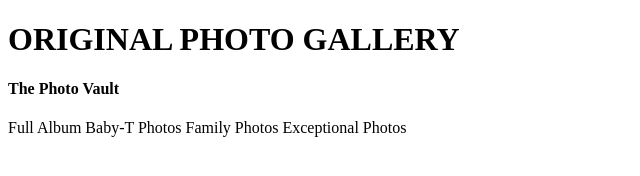
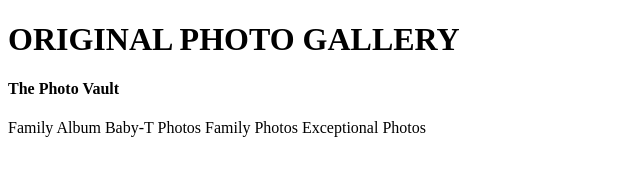
Before and after one commit to Edensel/photovault, a plain HTML site: page index.html in a window 1280 px wide. Shown: the full height of the page, 0-640 px from the left. Drawn offline with Linux system fonts and the light colour scheme.

Commit message:
Changed photocategory full album to family album

```diff
--- a/index.html
+++ b/index.html
@@ -11,10 +11,13 @@
         <h1>ORIGINAL PHOTO GALLERY</h1>
         <div class="section-1">
             <h4>The Photo Vault</h4>
-            <label for="one">Full Album</label>
+            <label for="one">Family Album</label>
             <label for="two">Baby-T Photos</label>
             <label for="three">Family Photos</label>
             <label for="four">Exceptional Photos</label>
+        </div>
+        <div class="section-2">
+
         </div>
     </div>
 
```
